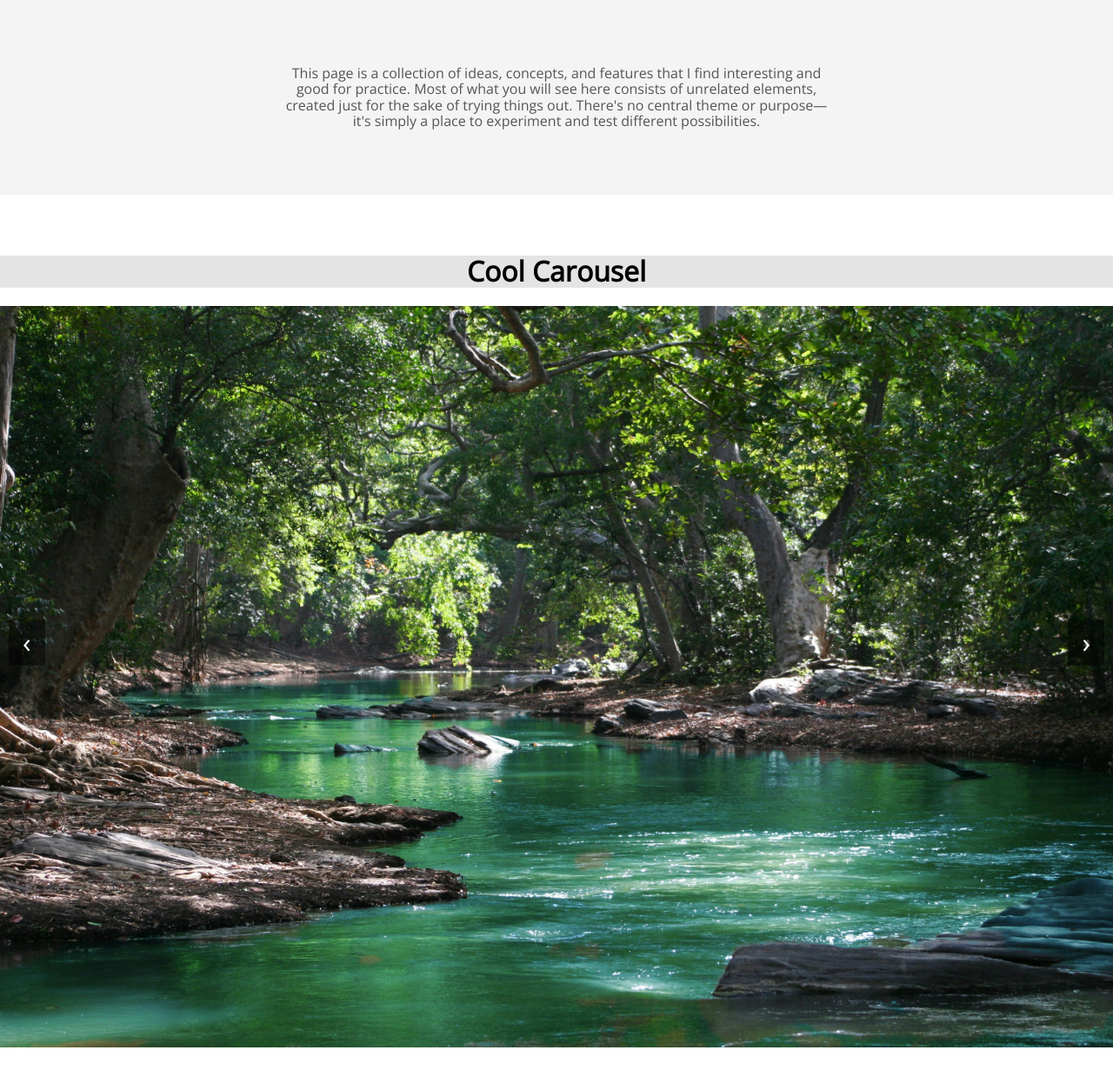
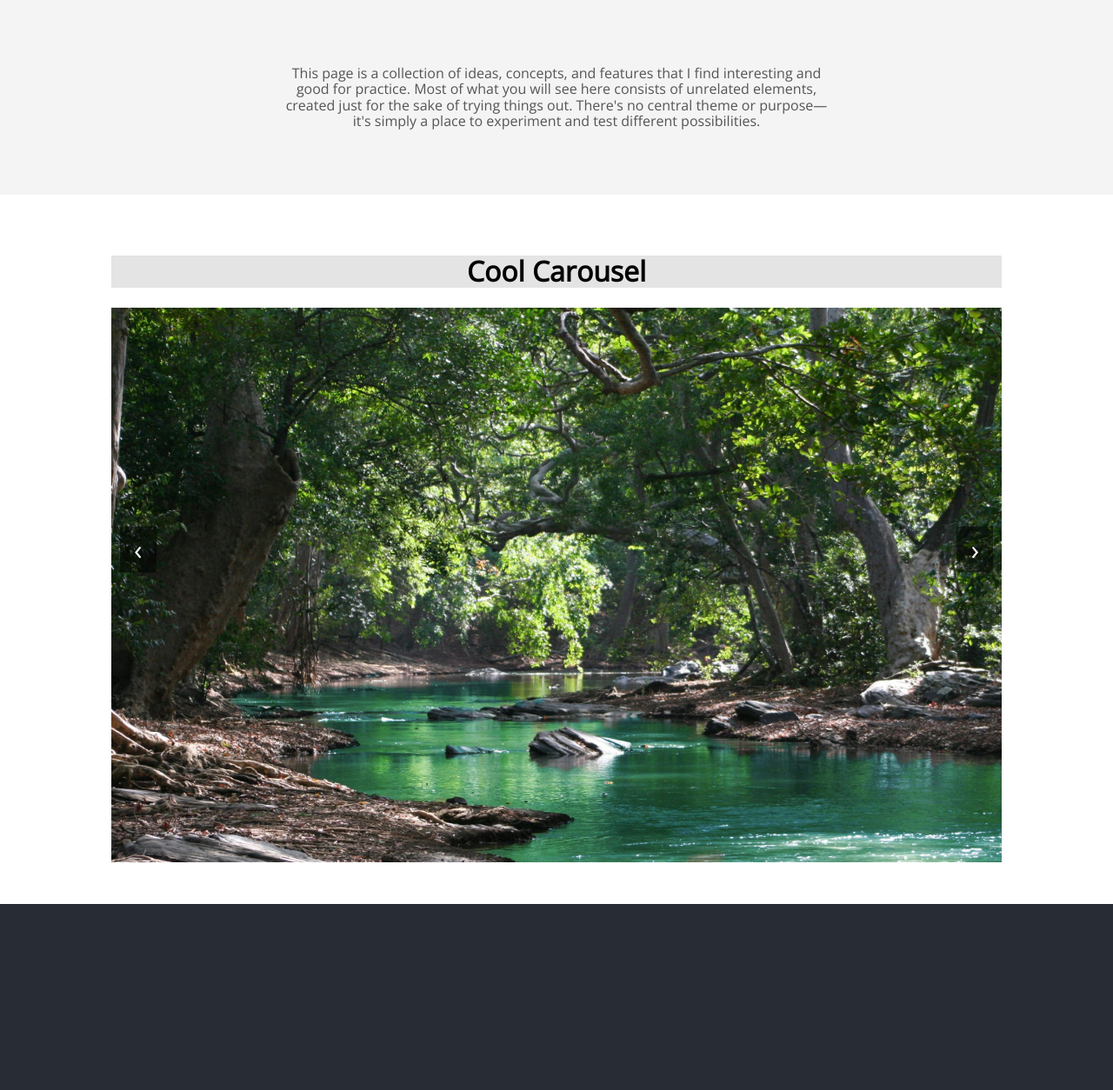
Before and after one commit to marcs-sus/project_devweb, a PHP site: page / in a window 1280 px wide. Shown: the part 299-1553 px from the top of the page at 87% size. After the commit the page ends 1339 px from the top, so only its background shows below. Run offline with PHP 8.4, Linux system fonts and the light colour scheme.

Commit message:
carousel fixes

```diff
--- a/css/style.css
+++ b/css/style.css
@@ -1,12 +1,13 @@
 @font-face {
-    font-family: 'Open Sans';
-    src: url('/assets/fonts/Open_Sans/static/OpenSans-Regular.ttf') format('truetype');
+  font-family: "Open Sans";
+  src: url("/assets/fonts/Open_Sans/static/OpenSans-Regular.ttf")
+    format("truetype");
   font-weight: normal;
   font-style: normal;
 }
 
 body {
-    font-family: 'Open Sans', Arial, sans-serif;
+  font-family: "Open Sans", Arial, sans-serif;
   margin: 0;
   padding: 0;
   box-sizing: border-box;
@@ -42,9 +43,9 @@ body {
 .carousel {
   align-items: center;
   text-align: center;
-    width: 100vw;
+  width: 80vw;
+  height: 90vh;
   overflow: hidden;
-    max-width: 90rem;
   margin: 3rem auto;
   position: relative;
 }
@@ -56,20 +57,23 @@ body {
 .carousel-track {
   display: flex;
   transition: transform 0.5s ease-in-out;
+  width: 100%;
 }
 
 .carousel-item {
-    width: 100vw;
+  width: 100%;
   flex: 0 0 100vw;
 }
 
 .carousel img {
   width: 100%;
-    height: auto;
-    display: block;
+  height: 100%;
+  object-fit: contain;
+  margin: auto;
 }
 
-.carousel-prev, .carousel-next {
+.carousel-prev,
+.carousel-next {
   position: absolute;
   top: 50%;
   transform: translateY(-50%);
@@ -90,6 +94,7 @@ body {
   right: 10px;
 }
 
-.prev-btn:hover, .next-btn:hover {
+.prev-btn:hover,
+.next-btn:hover {
   background-color: rgba(0, 0, 0, 0.8);
 }
--- a/js/script.js
+++ b/js/script.js
@@ -1,30 +1,43 @@
 // Carousel behaviour
-const track = document.querySelector('.carousel-track');
-const slides = document.querySelectorAll('.carousel-item');
-const prevButton = document.getElementById('prevBtn');
-const nextButton = document.getElementById('nextBtn');
+const track = document.querySelector(".carousel-track");
+const slides = document.querySelectorAll(".carousel-item");
+const prevButton = document.getElementById("prevBtn");
+const nextButton = document.getElementById("nextBtn");
 
 let currentIndex = 0;
+let intervalId;
 
 // Move to appointed slide
 function moveToSlide(index) {
   const slideWidth = slides[0].offsetWidth;
   track.style.transform = `translateX(-${slideWidth * index}px)`;
+  track.style.width = `${slideWidth * slides.length}px`;
 }
 
 // Modular arithmetic for slides loop
-nextButton.onclick = function() {
+nextButton.onclick = function () {
   currentIndex = (currentIndex + 1) % slides.length;
   moveToSlide(currentIndex);
-}
+  resetInterval();
+};
 
-prevButton.onclick = function() {
+prevButton.onclick = function () {
   currentIndex = (currentIndex - 1 + slides.length) % slides.length;
   moveToSlide(currentIndex);
-}
+  resetInterval();
+};
 
 // Autoplay after 10 seconds
-setInterval(function() {
+function startInterval() {
+  intervalId = setInterval(function () {
     currentIndex = (currentIndex + 1) % slides.length;
     moveToSlide(currentIndex);
   }, 10000);
+}
+
+function resetInterval() {
+  clearInterval(intervalId);
+  startInterval();
+}
+
+startInterval();
```
Lines whose indentation alone changed are shown as unchanged.
